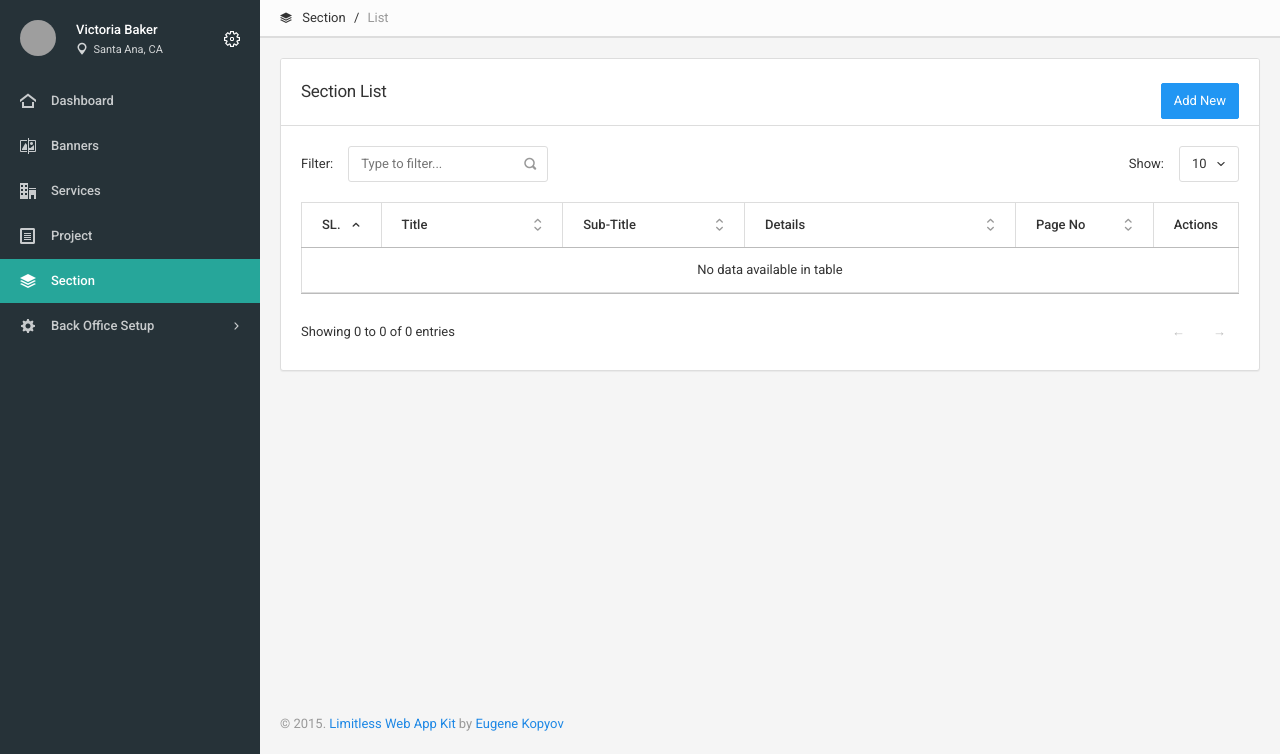
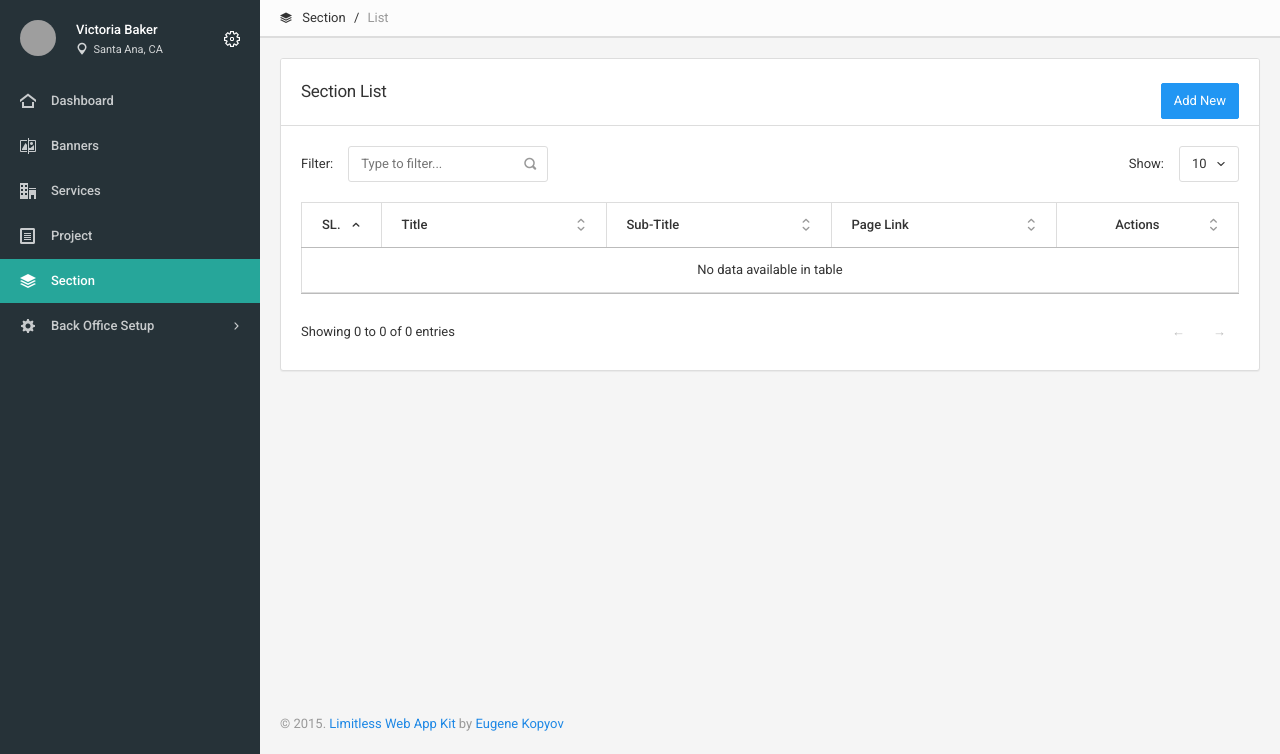
Before and after one commit to bdsuman/portfolio_site_with_admin_panel, a PHP site: page /admin/section/sectionsList.php in a window 1280 px wide. Shown: the part 46-800 px from the top of the page. Run offline with PHP 8.4, Linux system fonts and the light colour scheme; data that the repository does not hold is empty; style sheets or scripts are compiled from the project's sources; grey boxes are pictures that could not be loaded.

Commit message:
section part updated

```diff
--- a/admin/section/sectionsList.php
+++ b/admin/section/sectionsList.php
@@ -106,11 +106,10 @@
 								<thead>
 									<tr>
 										<th width="5%">SL.</th>
-										<th width="20%">Title</th>
-										<th width="20%">Sub-Title</th>
-										<th width="30%">Details</th>
-										<th width="15%">Page No</th>
-										<th width="10%" class="text-center">Actions</th>
+										<th width="25%">Title</th>
+										<th width="25%">Sub-Title</th>
+										<th width="25%">Page Link</th>
+										<th width="20%" class="text-center">Actions</th>
 									</tr>
 								</thead>
 								<tbody>
@@ -125,8 +124,7 @@
 										<td><?php echo ++$key; ?></td>
 										<td><?php echo $section['title']; ?></td>
 										<td><?php echo $section['sub_title']; ?></td>
-										<td><?php echo $section['details']; ?></td>
-										<td><?php echo $section['page_no']; ?></td>
+										<td><?php echo $section['page_link']; ?></td>
 
 										<td class="text-center">
 											<a href="sectionsUpdate.php?section_id=<?php echo $section['id']; ?>"><i class="icon-pencil7"></i></a>
```
Also changed, not shown: admin/controller/SectionController.php (+7 -9 lines), admin/section/sectionsCreate.php (+2 -10 lines), admin/section/sectionsUpdate.php (+3 -8 lines).
